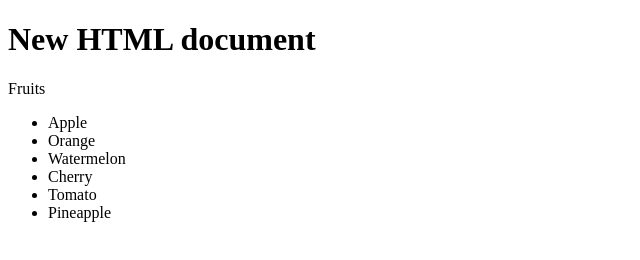
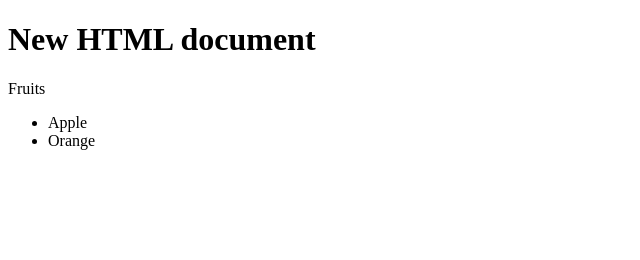
Before and after one commit to ZPieper/decGitPrac, a plain HTML site: page index.html in a window 1280 px wide. Shown: the whole page, without its empty margins (0-640 px from the left). Drawn offline with Linux system fonts and the light colour scheme.

Commit message:
deleted some useless fruits

```diff
--- a/index.html
+++ b/index.html
@@ -11,10 +11,6 @@
     <ul>
         <li>Apple</li>
         <li>Orange</li>
-        <li>Watermelon</li>
-        <li>Cherry</li>
-        <li>Tomato</li>
-        <li>Pineapple</li>
     </ul>
 </body>
 </html>
```
